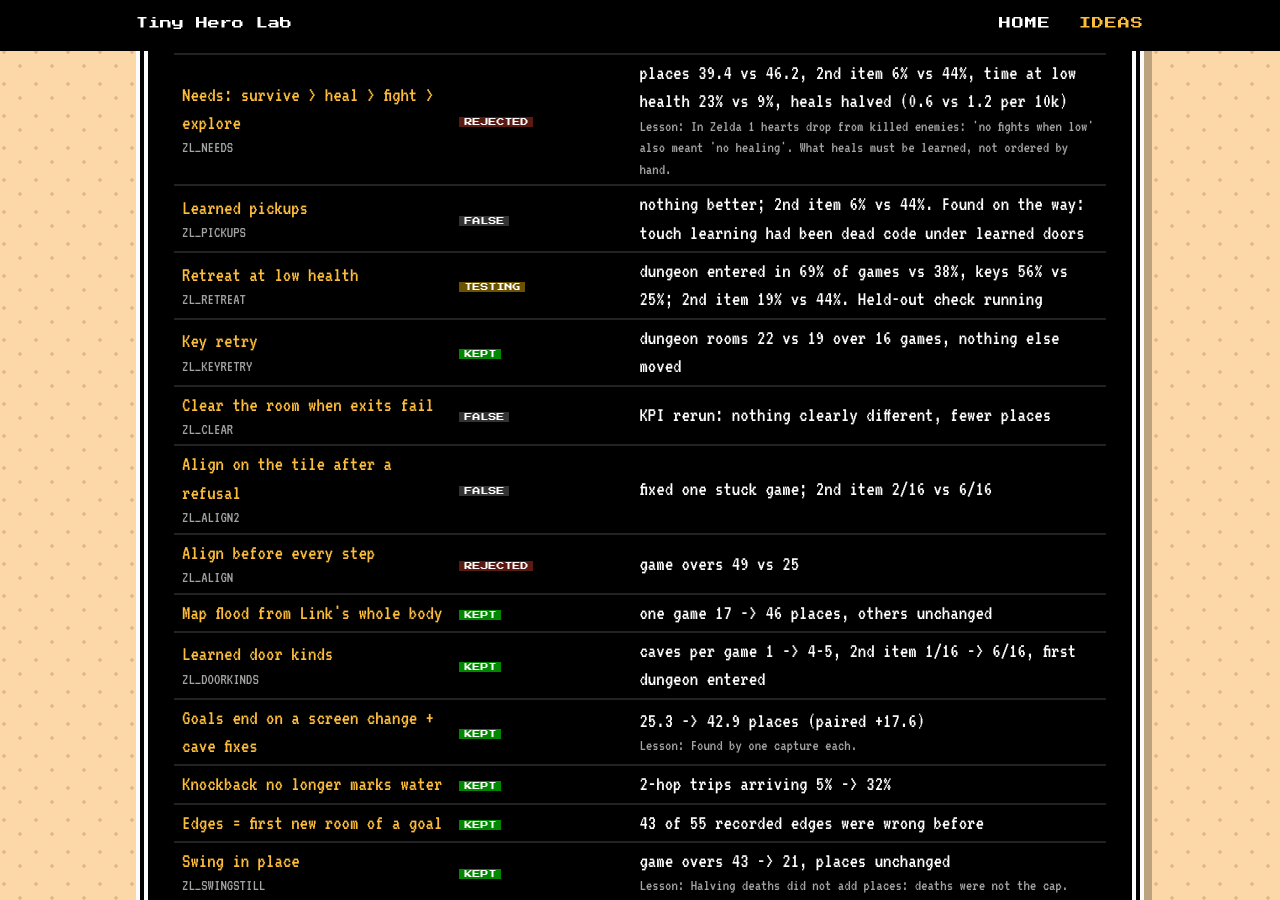
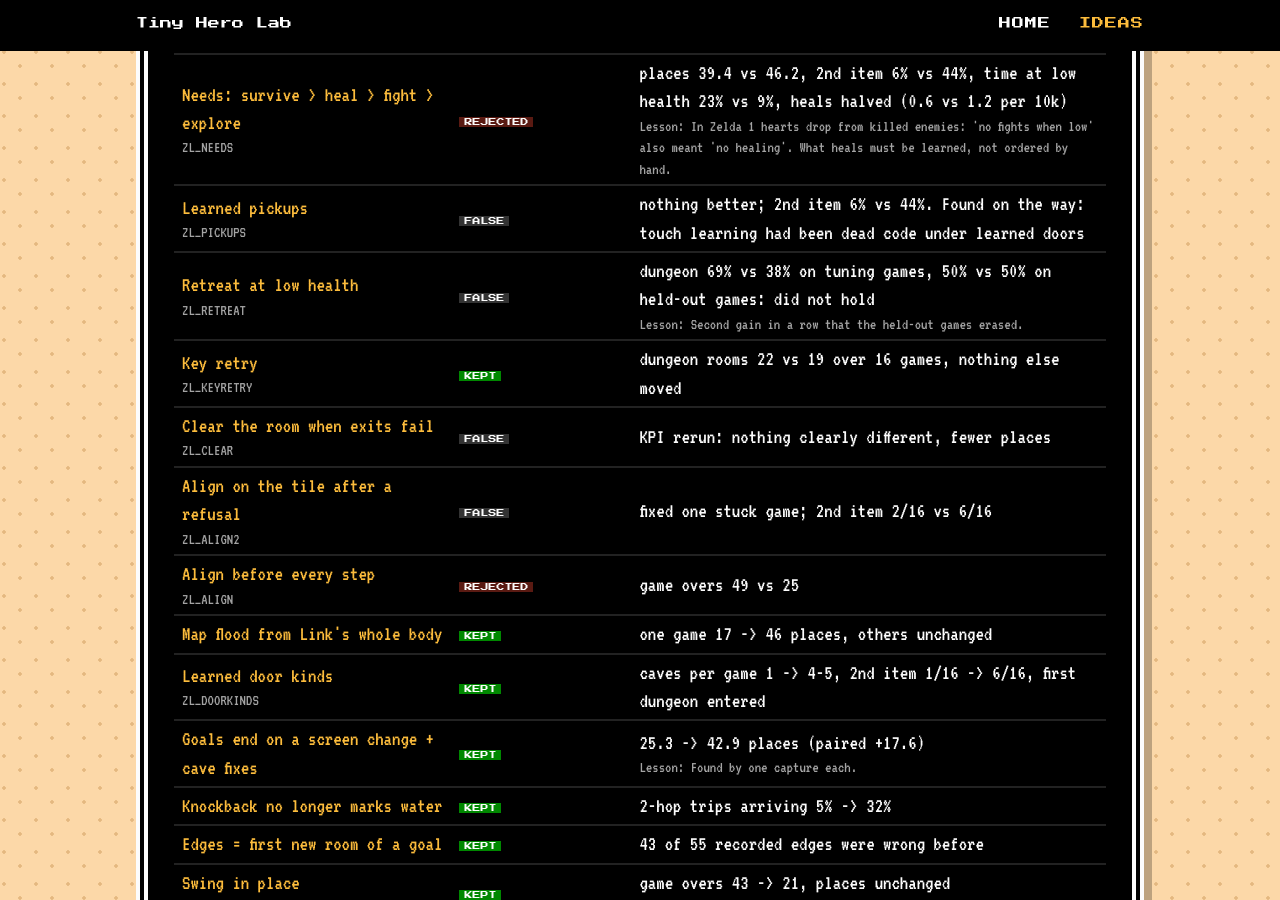
Before and after one commit to sofianedjerbi/zelda-agent-devblog, a Jekyll site: the page built from ideas.html, in a window 1280 px wide and 900 px high, scrolled down 4016 px. Built offline with Jekyll 4.4.1, drawn with Linux system fonts in a browser that asks for light colours; some of the changed text lies outside the part shown.

Commit message:
Retreat off: held-out erased the gain

```diff
--- a/_data/kpis.json
+++ b/_data/kpis.json
@@ -2708,8 +2708,8 @@
    "id": "retreat",
    "name": "Retreat",
    "what": "at low health, leave the room through a known exit",
-   "status": "testing",
-   "verdict": "dungeon 69% vs 38%, keys 56% vs 25%, but 2nd item 19% vs 44%: held-out check next",
+   "status": "off",
+   "verdict": "dungeon 69% vs 38% here, but 50% vs 50% on held-out games: did not hold",
    "cells": [
     {
      "v": "19%",
--- a/_data/tried.yml
+++ b/_data/tried.yml
@@ -12,7 +12,7 @@
     - {name: "Likely door spots", switch: DOORSPOTS, status: off, result: "two games: 43 vs 49 and 42 vs 49 places; third fix in a row without a gain, so I changed method", lesson: "Each capture found a different trap: per-trap fixes don't converge."}
     - {name: "Needs: survive > heal > fight > explore", switch: NEEDS, status: rejected, result: "places 39.4 vs 46.2, 2nd item 6% vs 44%, time at low health 23% vs 9%, heals halved (0.6 vs 1.2 per 10k)", lesson: "In Zelda 1 hearts drop from killed enemies: 'no fights when low' also meant 'no healing'. What heals must be learned, not ordered by hand."}
     - {name: "Learned pickups", switch: PICKUPS, status: off, result: "nothing better; 2nd item 6% vs 44%. Found on the way: touch learning had been dead code under learned doors"}
-    - {name: "Retreat at low health", switch: RETREAT, status: testing, result: "dungeon entered in 69% of games vs 38%, keys 56% vs 25%; 2nd item 19% vs 44%. Held-out check running"}
+    - {name: "Retreat at low health", switch: RETREAT, status: off, result: "dungeon 69% vs 38% on tuning games, 50% vs 50% on held-out games: did not hold", lesson: "Second gain in a row that the held-out games erased."}
     - {name: "Key retry", switch: KEYRETRY, status: kept, result: "dungeon rooms 22 vs 19 over 16 games, nothing else moved"}
     - {name: "Clear the room when exits fail", switch: CLEAR, status: off, result: "KPI rerun: nothing clearly different, fewer places"}
     - {name: "Align on the tile after a refusal", switch: ALIGN2, status: off, result: "fixed one stuck game; 2nd item 2/16 vs 6/16"}
```
